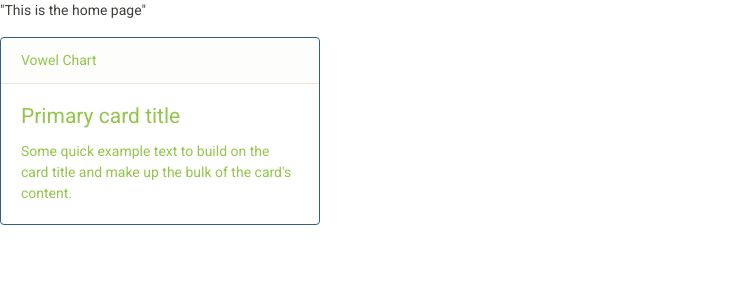
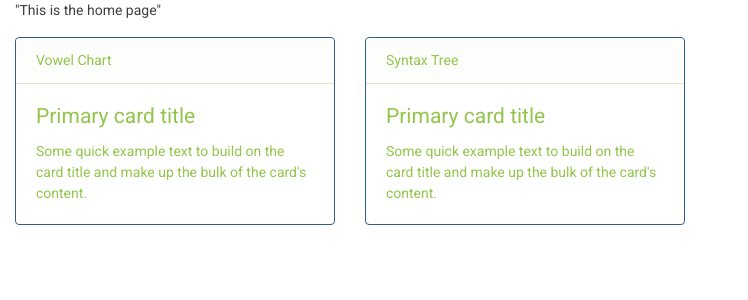
Before and after one commit to yumingchangsabodota/lingineers, a Django app: page / in a window 1280 px wide. Shown: the part 54-354 px from the top of the page, without its empty margins (0-748 px from the left). Run offline with Django 3.2, Linux system fonts and the light colour scheme; some libraries are stand-ins or nearby versions.

Commit message:
minor update

```diff
--- a/home/app_list.py
+++ b/home/app_list.py
@@ -1 +1,5 @@
-app_list = [{'app_name':'Vowel Chart', 'url':'/vowelchart/'}]
+app_list = [
+{'app_name':'Vowel Chart', 'url':'/vowelchart/'},
+{'app_name':'Syntax Tree', 'url':'/vowelchart/'}
+
+]
--- a/templates/header.html
+++ b/templates/header.html
@@ -49,8 +49,10 @@
       </nav>
 
 	</div>
+  <div class='container-fluid'>
     {% block content %}
     {% endblock %}
+    </div>
 </body>
 
 </html>
--- a/templates/home/app_card.html
+++ b/templates/home/app_card.html
@@ -1,5 +1,5 @@
 
-<a href="/vowelchart/">
+<a href="{{app.url}}">
 	<div class="card border-primary mb-3" style="max-width: 20rem;">
 	  <div class="card-header">{{app.app_name}}</div>
 	  <div class="card-body">
```
